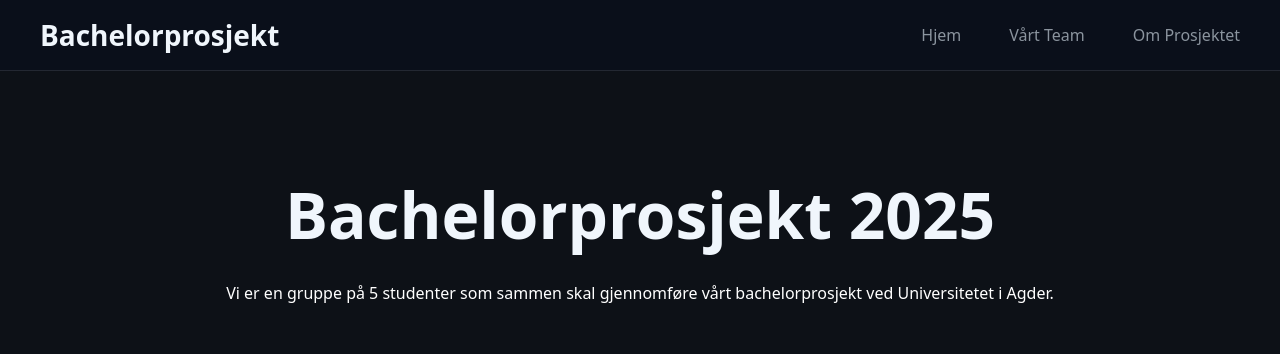
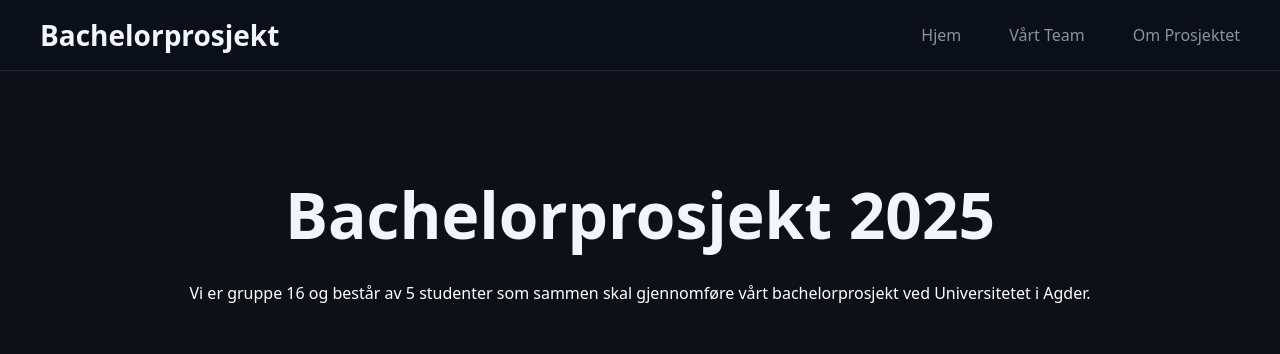
Before and after one commit to FrankUia/reboot, a Next.js app: page / in a window 1280 px wide. Shown: the top 354 px of the page. Built offline with nearby package versions, Linux system fonts and the light colour scheme.

Commit message:
Update page.tsx
oppdaterer page siden med gruppenummer

```diff
--- a/src/app/page.tsx
+++ b/src/app/page.tsx
@@ -49,9 +49,10 @@ export default function Home() {
       </nav>
 
       <main className="main">
-        <header className="header">
+    <div id="hjem"></div>
+    <header className="header">
           <h1 className="title">Bachelorprosjekt 2025</h1>
-          <p>Vi er en gruppe på 5 studenter som sammen skal gjennomføre vårt bachelorprosjekt ved Universitetet i Agder.</p>
+          <p>Vi er gruppe 16 og består av 5 studenter som sammen skal gjennomføre vårt bachelorprosjekt ved Universitetet i Agder.</p>
         </header>
 
         <section id="team" className="team-grid">
```
